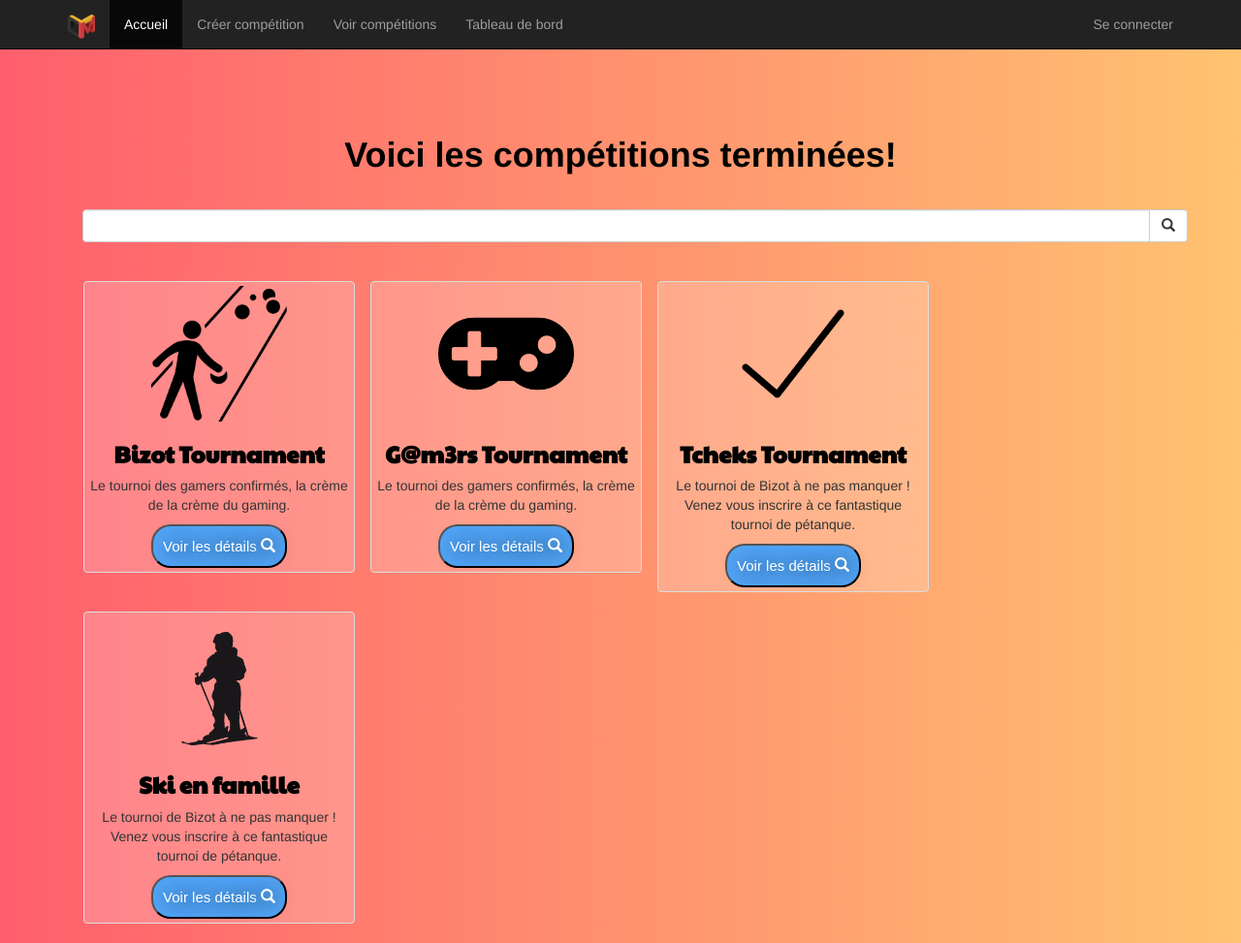
After one commit to ShinKyoken/Cyber_Monsieur_Loyal, a Flask app: page /voir_competitions_terminees in a window 1280 px wide. The commit adds this page. Shown: the whole page at 97% size. Run offline with Flask 2, Linux system fonts and the light colour scheme; some libraries are stand-ins or nearby versions.

Commit message:
Ajout d'une page pour les compétitions terminées et changement de voir compétitions et voir compétitions actives et ajout d'un dropdown pour le bouton voirCompétitions dans la navbar et changement du css de voirCompétitions

```diff
--- /dev/null
+++ b/appli/static/voirCompetitionsTerminees.css
@@ -0,0 +1,59 @@
+.voirCompetition{
+  padding-top: 15vh;
+  background: #FF5F6D;  /* fallback for old browsers */
+  background: -webkit-linear-gradient(to left, #FFC371, #FF5F6D);  /* Chrome 10-25, Safari 5.1-6 */
+  background: linear-gradient(to left, #FFC371, #FF5F6D); /* W3C, IE 10+/ Edge, Firefox 16+, Chrome 26+, Opera 12+, Safari 7+ */
+  min-height: 100vh;
+}
+
+h1{
+  color:black;
+  font-weight: bold;
+}
+
+.divCartes{
+  padding-top: 5vh;
+}
+
+.cartes{
+  max-width: 35vh;
+  margin-left:2vh;
+}
+
+.thumbnail{
+  background-color: rgba(255,255,255,0.2);
+    }
+
+h2{
+  color:black;
+  font-weight: bold;
+  font-family: Paytone One;
+  font-size: 24px;
+  font-style: normal;
+  font-variant: normal;
+  font-weight: 700;
+  line-height: 26.4px;
+  text-align:center;
+}
+
+/* .panel{
+  background-color: rgba(255,255,255,0.2);
+  border: 2px solid black;
+  margin-left:6vh;
+  padding-top:1vh;
+  padding-bottom: 1vh;
+} */
+
+.bouton {
+   border-radius: 20px;
+   color: #FFFFFF;
+   font-family: Arial;
+   font-size: 15px;
+   padding: 10px;
+   background-color: #51A4F6;
+   text-shadow: 1px 1px 20px #000000;
+}
+
+.bouton:hover {
+   background: #1E62D0;
+}
--- a/appli/templates/base.html
+++ b/appli/templates/base.html
@@ -23,7 +23,15 @@
       <ul class="nav navbar-nav">
         <li class="active"><a href="/">Accueil</a></li>
         <li><a href="/creer_competition">Créer compétition</a></li>
-        <li><a href="/voir_competition">Voir compétitions</a></li>
+        <li class="dropdown">
+          <a class="dropdown-toggle "id="dropdownMenu1" data-toggle="dropdown" aria-haspopup="true" aria-expanded="true">
+            Voir compétitions
+          </a>
+            <ul class="dropdown-menu" aria-labelledby="dropdownMenu1">
+              <li><a href="/voir_competitions_actives">Compétitions actives</a></li>
+              <li><a href="/voir_competitions_terminees">Compétitions terminées</a></li>
+            </ul>
+        </li>
         <li><a href="/tableau_de_bord">Tableau de bord</a></li>
       </ul>
       <ul class="nav navbar-nav navbar-right">
@@ -39,3 +47,13 @@
   {% block main %}{% endblock %}
 </div>
 {% endblock %}
+
+<div class="dropdown">
+  <button class="btn btn-default dropdown-toggle" type="button" id="dropdownMenu1" data-toggle="dropdown" aria-haspopup="true" aria-expanded="true">
+    Voir compétitions
+  </button>
+  <ul class="dropdown-menu" aria-labelledby="dropdownMenu1">
+    <li><a href="#">Compétitions actives</a></li>
+    <li><a href="#">Compétitions terminées</a></li>
+  </ul>
+</div>
--- /dev/null
+++ b/appli/templates/voirCompetitionsTerminees.html
@@ -0,0 +1,51 @@
+{% extends "base.html" %}
+{% block styles %}
+{{ super() }}
+<link rel="stylesheet" href="{{ url_for('static', filename='voirCompetitionsTerminees.css') }}">
+<link rel="stylesheet" type="text/css" href="//fonts.googleapis.com/css?family=Paytone+One" />
+{% endblock %}
+{% block main %}
+<div class="voirCompetition container-fluid">
+  <div class="container">
+  <form role="form" method="POST" action="voirCompetitionsTerminees.html">
+    <h1 class="text-center">Voici les compétitions terminées!</h1>
+    <div class="recherche input-group container">
+      <input class="rechercheComp form-control" type="text">
+      <div class="input-group-btn">
+        <button class="btn btn-default" type="submit">
+          <i class="glyphicon glyphicon-search"></i>
+        </button>
+      </div>
+    </div>
+  </form>
+</div>
+  <div class="container divCartes">
+    <div class="row center-block">
+         <div class="col-md-4 col-sm-6 thumbnail cartes">
+           <img class="center-block" src="../static/petanque.png" alt="Generic placeholder image" width="140" height="140">
+           <h2>Bizot Tournament</h2>
+           <p class="text-center">Le tournoi des gamers confirmés, la crème de la crème du gaming.</p>
+           <button class="bouton center-block" href="#">Voir les détails <span class="glyphicon glyphicon-search"></span></button>
+         </div><!-- /.col-lg-4 -->
+         <div class="col-md-4 col-sm-6 thumbnail cartes">
+           <img class="center-block" src="../static/manette.png" alt="Generic placeholder image" width="140" height="140">
+           <h2>G@m3rs Tournament</h2>
+           <p class="text-center">Le tournoi des gamers confirmés, la crème de la crème du gaming.</p>
+           <button class="bouton center-block">Voir les détails  <span class="glyphicon glyphicon-search"></span></button>
+         </div><!-- /.col-lg-4 -->
+         <div class="col-md-4 col-sm-6 thumbnail cartes">
+           <img class="center-block" src="../static/check.png" alt="Generic placeholder image" width="140" height="140">
+           <h2>Tcheks Tournament</h2>
+           <p class="text-center">Le tournoi de Bizot à ne pas manquer ! Venez vous inscrire à ce fantastique tournoi de pétanque.</p>
+           <button class="bouton center-block" href="#">Voir les détails <span class="glyphicon glyphicon-search"></span></button>
+         </div><!-- /.col-lg-4 -->
+         <div class="col-md-4 col-sm-6 thumbnail cartes">
+           <img class="center-block" src="../static/ski.png" alt="Generic placeholder image" width="140" height="140">
+           <h2>Ski en famille</h2>
+           <p class="text-center">Le tournoi de Bizot à ne pas manquer ! Venez vous inscrire à ce fantastique tournoi de pétanque.</p>
+           <button class="bouton center-block" href="#">Voir les détails <span class="glyphicon glyphicon-search"></span> </button>
+         </div><!-- /.col-lg-4 -->
+       </div><!-- /.row -->
+     </div>
+</div>
+{% endblock %}
--- a/appli/views.py
+++ b/appli/views.py
@@ -21,10 +21,15 @@ def connect():
     return render_template(
         "connexion.html")
 
-@app.route("/voir_competition")
-def voirCompetition():
+@app.route("/voir_competitions_actives")
+def voirCompetitionsActives():
     return render_template(
-        "voirCompetition.html")
+        "voirCompetitionsActives.html")
+
+@app.route("/voir_competitions_terminees")
+def voirCompetitionsTerminees():
+    return render_template(
+        "voirCompetitionsTerminees.html")
 
 @app.route("/tableau_de_bord")
 def tableauDeBord():
@@ -36,7 +41,7 @@ def tournoi(tournoi):
     return render_template(
         "tournoi.html", tournoi=tournoi)
 
-@app.route("/voir_competition/<string:tournoi>/voir_les_maths")
+@app.route("/voir_competition/<string:tournoi>/voir_les_matchs")
 def voirMatchs(tournoi):
     return render_template(
         "voirMatchs.html", tournoi=tournoi)
```
Also changed, not shown: appli/static/voirCompetition.css (deleted, +0 -55 lines), appli/static/voirCompetitionsActives.css (added, +59 -0 lines), appli/templates/voirCompetition.html (deleted, +0 -51 lines), appli/templates/voirCompetitionsActives.html (added, +51 -0 lines).
